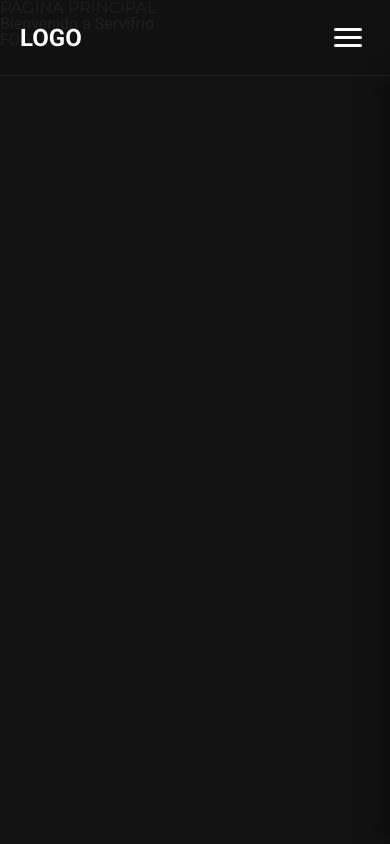
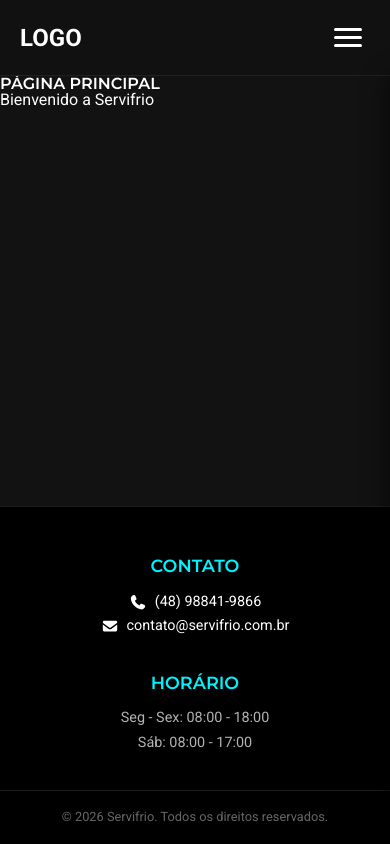
Before and after one commit to renlin-code/servifrio, a Nuxt app: page / in a window 390 px wide. Built offline with nearby package versions, Linux system fonts and the light colour scheme.

Commit message:
add footer

```diff
--- a/app/assets/scss/_vars.scss
+++ b/app/assets/scss/_vars.scss
@@ -3,8 +3,9 @@ $color_bg-dark: #121212;
 $color_bg-light: #1e1e1e;
 $color_primary: #00f2ff;
 $color_white: #ffffff;
+$color_black: #000;
 $color_gray: #b3b3b3;
-$color_black: #121212;
+$color_dark-gray: #666;
 
 // SHADOWS
 $shadow_glow: 0 0 10px rgba($color_primary, 0.7);
--- a/app/assets/scss/main.scss
+++ b/app/assets/scss/main.scss
@@ -18,6 +18,39 @@ body {
     background-color: $color_bg-dark;
 }
 
+.fs-2xs {
+    font-size: 0.8rem;
+}
+
+.fs-xs {
+    font-size: 0.875rem;
+}
+
+.fs-sm {
+    font-size: 0.9rem;
+}
+
+.fs-base {
+    font-size: 1rem;
+}
+
+.fs-md {
+    font-size: 1.1rem;
+}
+
+.fs-lg {
+    font-size: 1.125rem;
+}
+
+.fs-xl {
+    font-size: 1.25rem;
+}
+
+.fs-2xl {
+    font-size: 1.5rem;
+}
+
+
 .app-container {
     max-width: 1200px;
     margin: 0 auto;
@@ -29,4 +62,5 @@ h2,
 h3 {
     font-family: $font-family_heading;
     text-transform: uppercase;
+    font-weight: 600;
 }
--- a/app/components/layout/DefaultFooter.vue
+++ b/app/components/layout/DefaultFooter.vue
@@ -1,5 +1,79 @@
 <template>
   <footer class="footer">
-    FOOTER
+    <div class="app-container footer__container">
+      <div class="footer__col">
+        <h3 class="fs-md">Contato</h3>
+        <UiLink
+          href="tel:+5548988419866"
+          class="footer__col-item fs-sm"
+        >
+          <FontAwesomeIcon icon="phone" />
+          (48) 98841-9866
+        </UiLink>
+        <UiLink
+          href="mailto:contato@servifrio.com.br"
+          class="footer__col-item fs-sm"
+        >
+          <FontAwesomeIcon icon="envelope" />
+          contato@servifrio.com.br
+        </UiLink>
+      </div>
+      <div class="footer__col">
+        <h3 class="footer__col-item fs-md">Horário</h3>
+        <p class="footer__col-item fs-sm">Seg - Sex: 08:00 - 18:00</p>
+        <p class="footer__col-item fs-sm">Sáb: 08:00 - 17:00</p>
+      </div>
+    </div>
+    <div class="footer__copyright">
+      <p class="fs-2xs">&copy; {{ currentYear }} Servifrio. Todos os direitos reservados.</p>
+    </div>
   </footer>
 </template>
+
+<script setup lang="ts">
+import { FontAwesomeIcon } from '@fortawesome/vue-fontawesome';
+
+const currentYear = new Date().getFullYear();
+</script>
+
+<style scoped lang="scss">
+.footer {
+    text-align: center;
+    background-color: $color_black;
+    padding: 50px 0 20px;
+    border-top: 1px solid $color_bg-light;
+
+    &__container {
+    display: grid;
+    grid-template-columns: repeat(auto-fit, minmax(200px, 1fr));
+    gap: 40px;
+    margin-bottom: 40px;
+  }
+
+  h3 {
+    color: $color_primary;
+    margin-bottom: 10px;
+  }
+
+  &__col {
+    display: flex;
+    flex-direction: column;
+    align-items: center;
+    gap: 10px;
+  }
+
+  &__col-item {
+    color: $color_gray;
+    display: flex;
+    align-items: center;
+    gap: 8px;
+  }
+
+  &__copyright {
+    text-align: center;
+    border-top: 1px solid $color_bg-light;
+    padding-top: 20px;
+    color: $color_dark-gray;
+  }
+}
+</style>
--- a/app/components/layout/DefaultHeader.vue
+++ b/app/components/layout/DefaultHeader.vue
@@ -1,7 +1,7 @@
 <template>
   <header class="header">
     <div class="header__container app-container">
-      <div class="logo">
+      <div class="logo fs-2xl">
         LOGO
       </div>
       <LayoutNavMenu />
@@ -11,7 +11,7 @@
 
 <style scoped lang="scss">
 .header {
-  background-color: rgba($color_black, 0.95);
+  background-color: rgba($color_bg-dark, 0.95);
   padding: 15px 0;
   position: fixed;
   width: 100%;
@@ -28,7 +28,6 @@
 }
 
 .logo {
-  font-size: 1.5rem;
   font-weight: bold;
   color: $color_white;
 }
--- a/app/components/layout/NavMenu.vue
+++ b/app/components/layout/NavMenu.vue
@@ -54,28 +54,28 @@
 </template>
 
 <script setup lang="ts">
-const isOpen = ref(false)
+const isOpen = ref(false);
 
 const toggleMenu = () => {
-  isOpen.value = !isOpen.value
-}
+  isOpen.value = !isOpen.value;
+};
 
 const closeMenu = () => {
-  isOpen.value = false
-}
+  isOpen.value = false;
+};
 
 onMounted(() => {
   const handleEscape = (e: KeyboardEvent) => {
-    if (e.key === 'Escape' && isOpen.value) {
-      closeMenu()
+    if (e.key === "Escape" && isOpen.value) {
+      closeMenu();
     }
-  }
-  window.addEventListener('keydown', handleEscape)
+  };
+  window.addEventListener("keydown", handleEscape);
 
   onUnmounted(() => {
-    window.removeEventListener('keydown', handleEscape)
-  })
-})
+    window.removeEventListener("keydown", handleEscape);
+  });
+});
 </script>
 
 <style scoped lang="scss">
@@ -107,10 +107,12 @@ onMounted(() => {
       &.is-open {
         transform: translateX(0);
       }
+    }
+  }
 
-      a {
-        font-size: 1.25rem;
-      }
+  a {
+    @media screen and (max-width: 768px) {
+      font-size: 1.25rem;
     }
   }
 }
--- a/app/components/ui/Button.vue
+++ b/app/components/ui/Button.vue
@@ -60,6 +60,9 @@ const btnClasses = computed(() => ({
   'btn--sm': props.size === 'sm',
   'btn--md': props.size === 'md',
   'btn--lg': props.size === 'lg',
+  'fs-xs': props.size === 'sm',
+  'fs-base': props.size === 'md',
+  'fs-lg': props.size === 'lg',
   'btn--full': props.fullWidth,
   'btn--rounded': props.rounded,
   'btn--disabled': props.disabled
@@ -90,17 +93,14 @@ const btnClasses = computed(() => ({
   /* Sizes */
   &--sm {
     padding: 0.5rem 1rem;
-    font-size: 0.875rem;
   }
 
   &--md {
     padding: 0.75rem 1.5rem;
-    font-size: 1rem;
   }
 
   &--lg {
     padding: 1rem 2rem;
-    font-size: 1.125rem;
   }
 
   /* Variants - Primary (Default) */
--- a/app/layouts/default.vue
+++ b/app/layouts/default.vue
@@ -17,4 +17,8 @@
   display: flex;
   flex-direction: column;
 }
+.main {
+  flex: 1;
+  padding-top: 76px;
+}
 </style>
--- /dev/null
+++ b/app/plugins/fontawesome.ts
@@ -0,0 +1,14 @@
+import { library, config } from '@fortawesome/fontawesome-svg-core'
+import { FontAwesomeIcon } from '@fortawesome/vue-fontawesome'
+import { fas } from '@fortawesome/free-solid-svg-icons'
+import { fab } from '@fortawesome/free-brands-svg-icons'
+
+// Prevent Font Awesome from adding its CSS since we did it manually above
+config.autoAddCss = false
+
+// Add all icons to the library
+library.add(fas, fab)
+
+export default defineNuxtPlugin((nuxtApp) => {
+  nuxtApp.vueApp.component('FontAwesomeIcon', FontAwesomeIcon)
+})
--- a/nuxt.config.ts
+++ b/nuxt.config.ts
@@ -4,7 +4,10 @@ import ESLintPlugin from '@nabla/vite-plugin-eslint'
 export default defineNuxtConfig({
   compatibilityDate: '2025-07-15',
   devtools: { enabled: true },
-  css: ['~/assets/scss/main.scss'],
+  css: [
+    '@fortawesome/fontawesome-svg-core/styles.css',
+    '~/assets/scss/main.scss'
+  ],
   vite: {
     css: {
       preprocessorOptions: {
--- a/package.json
+++ b/package.json
@@ -12,6 +12,10 @@
     "lint:fix": "eslint . --fix"
   },
   "dependencies": {
+    "@fortawesome/fontawesome-svg-core": "^7.2.0",
+    "@fortawesome/free-brands-svg-icons": "^7.2.0",
+    "@fortawesome/free-solid-svg-icons": "^7.2.0",
+    "@fortawesome/vue-fontawesome": "^3.1.3",
     "nuxt": "^4.3.1",
     "vue": "^3.5.28",
     "vue-router": "^4.6.4"
```
Also changed, not shown: 1 other file (tests, documents, lock files or other folders).
